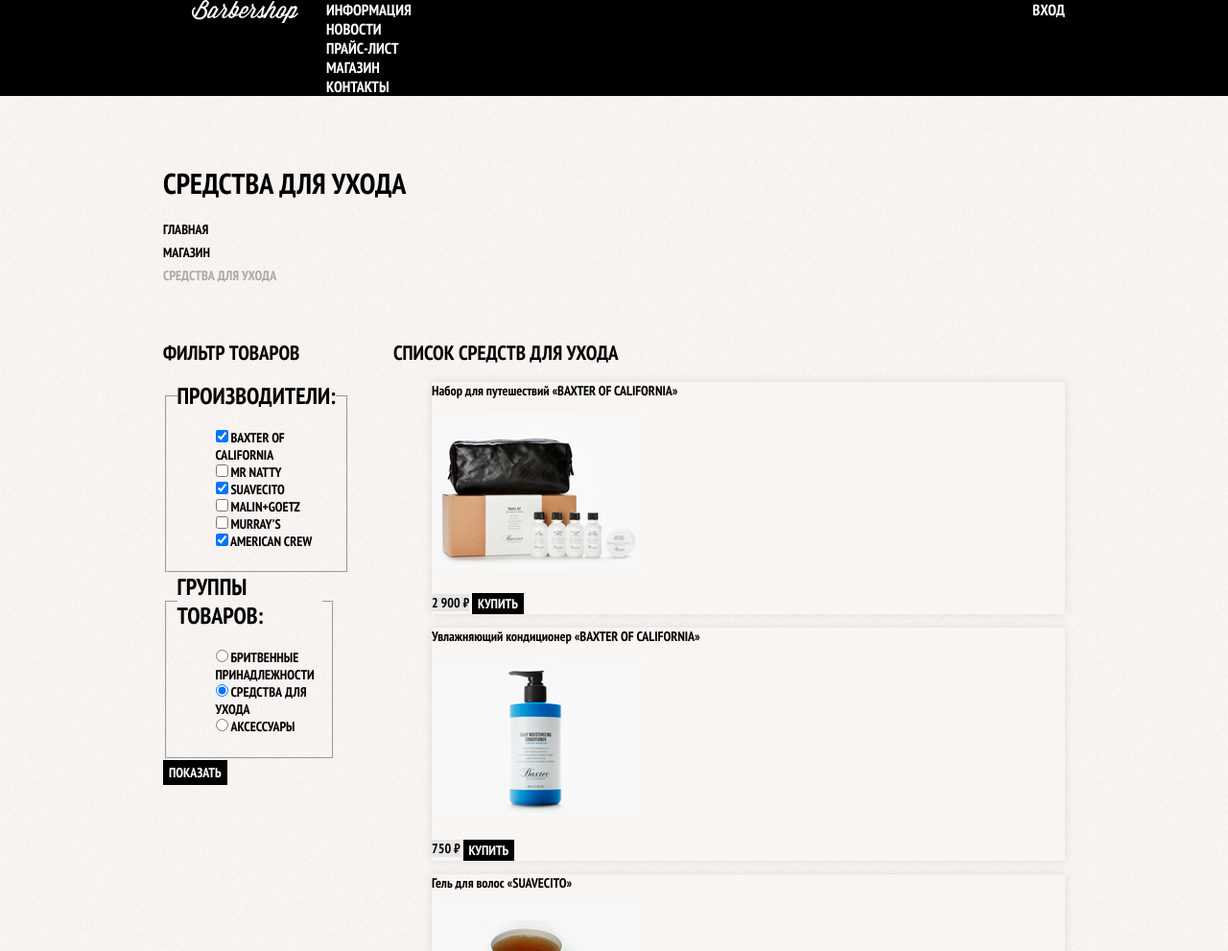
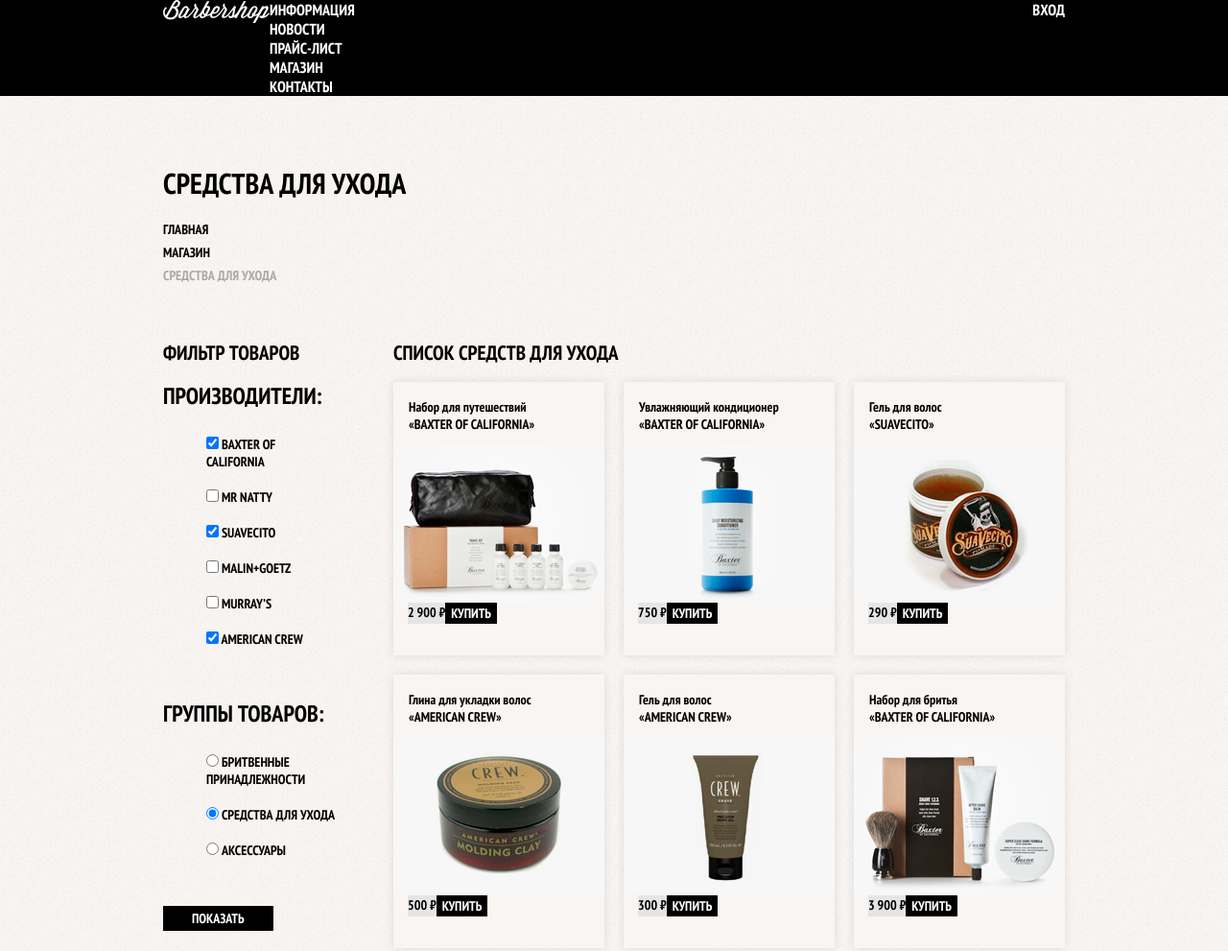
Before and after one commit to zarram89/01.my_barbershop, a plain HTML site: page catalog.html in a window 1280 px wide. Shown: the top 991 px of the page at 96% size. Drawn offline with Linux system fonts and the light colour scheme.

Commit message:
Adds flex to catalog and product pages

```diff
--- a/catalog.html
+++ b/catalog.html
@@ -13,9 +13,7 @@
 <body class="page-body inner-page">
 
   <header class="main-header">
-    <nav class="main-navigation">
-      <div class="main-header-bar">
-        <div class="main-navigation-wrapper">
+    <nav class="main-navigation container">
       <a class="main-header-logo" href="index.html">
         <img src="img/logo.svg" width="111" height="24" alt="Логотип барбершопа «Бородинский»">
       </a>
@@ -23,13 +21,11 @@
         <li><a href="blank.html">Информация</a></li>
         <li><a href="blank.html">Новости</a></li>
         <li><a href="price.html">Прайс-лист</a></li>
-            <li><a href="catalog.html">Магазин</a></li>
+        <li class="site-navigation-current"><a href="catalog.html">Магазин</a></li>
         <li><a href="blank.html">Контакты</a></li>
       </ul>
       <div class="user-navigation">
-            <a class="login-link" href="login.html">Вход</a>
-          </div>
-        </div>
+        <a class="login-link" href="blank.html">Вход</a>
       </div>
     </nav>
   </header>
@@ -214,7 +210,7 @@
     </section>
   </main>
 
-  <footer class="page-footer main-footer">
+  <footer class="main-footer">
     <div class="container">
       <section class="footer-contacts">
         <h2>Как нас найти</h2>
@@ -222,7 +218,7 @@
           Барбершоп «Бородинский»<br>
           Адрес: г. Санкт-Петербург, Б. Конюшенная, д. 19/8<br>
           <a href="blank.html">Как нас найти?</a><br>
-          Телефон: +7 (812) 666-02-66
+          Телефон: <a href="tel:+78126660266">+7 (812) 666-02-66</a>
         </p>
       </section>
       <section class="footer-social">
--- a/style-catalog.css
+++ b/style-catalog.css
@@ -13,7 +13,7 @@
 
 /* Global */
 
-body {
+.page-body {
   min-width: 960px;
   margin: 0;
   padding: 0;
@@ -74,14 +74,40 @@ img {
   margin-bottom: 70px;
 }
 
+.inner-page .main-header {
+  margin-bottom: 70px;
+  background-color: var(--basic-black);
+}
+
 /* Main navigation */
 
 .main-navigation {
-  display: grid;
+  display: flex;
+  flex-direction: column;
+  align-items: center;
   font-size: 16px;
   line-height: 20px;
   color: var(--basic-white);
   background-color: transparent;
+}
+
+.inner-page .main-navigation {
+  align-items: flex-start;
+  flex-direction: row;
+}
+
+.main-navigation-wrapper {
+  width: 100%;
+  margin-bottom: 60px;
+  background-color: var(--basic-black);
+}
+
+/* Logo */
+
+.inner-page .main-header-logo {
+  order: 0;
+  width: 111px;
+  height: 24px;
 }
 
 /* Container */
@@ -92,39 +118,27 @@ img {
   padding: 0 10px;
 }
 
-/* Logo */
-
-.main-header-logo {
-  order: 1;
-  justify-self: center;
+.main-navigation .container {
+  display: flex;
 }
 
-.main-header-bar {
-  background-color: var(--basic-black);
-}
-
-.main-navigation-wrapper {
-  display: grid;
-  grid-template-columns: 1fr min-content;
-  width: 940px;
-  margin: 0 auto;
-  padding: 0 10px;
-}
-
-.inner-page .main-navigation-wrapper {
-  grid-template-columns: 170px 1fr min-content;
-}
-
-.inner-page .main-header-logo {
-  order: 0;
+.main-navigation-wrapper .container {
+  display: flex;
+  justify-content: space-between;
 }
 
 /* Site Navigation */
 
 .site-navigation {
+  width: 620px;
   margin: 0;
   padding: 0;
   list-style: none;
+  min-height: 70px;
+}
+
+.site-navigation-current {
+  position: relative;
 }
 
 .site-navigation-current a:not([href]) {
@@ -134,7 +148,11 @@ img {
 /* User navigation */
 
 .user-navigation {
+  max-width: 140px;
+}
 
+.inner-page .user-navigation {
+  margin-left: auto;
 }
 
 .site-navigation a,
@@ -147,6 +165,11 @@ img {
 .user-navigation a:hover,
 .user-navigation a:focus {
   background-color: var(--basic-extra-dark);
+}
+
+/* Login link */
+.user-navigation .login-link {
+  padding-left: 50px;
 }
 
 /* Button */
@@ -191,7 +214,6 @@ img {
 }
 
 /* Breadcrumbs */
-
 .breadcrumbs {
   padding: 0;
   margin: 0;
@@ -218,12 +240,42 @@ img {
 }
 
 .catalog-list {
+  display: flex;
+  flex-wrap: wrap;
+  padding: 0;
+  margin: 0;
+  margin-bottom: 25px;
   list-style: none;
 }
 
 .catalog-item {
+  width: 220px;
+  min-height: 285px;
+  margin-right: 20px;
+  margin-bottom: 20px;
   background-color: var(--basic-extra-light);
   box-shadow: 0 0 10px rgba(0, 0, 0, 0.1)
+}
+
+.catalog-item:nth-child(3n) {
+  margin-right: 0;
+}
+
+.catalog-category {
+  display: block;
+  text-transform: none;
+}
+
+.catalog-item-image {
+  width: 220px;
+  height: 165px;
+  margin: 0;
+}
+
+.catalog-item-price {
+  display: flex;
+  margin: 15px;
+  margin-top: 0;
 }
 
 .catalog-item a {
@@ -231,6 +283,10 @@ img {
 }
 
 .catalog-item h3 {
+  margin-top: 17px;
+  margin-right: 15px;
+  margin-bottom: 12px;
+  margin-left: 16px;
   font-size: 14px;
   line-height: 18px;
 }
@@ -247,29 +303,53 @@ img {
 }
 
 .catalog-item-price .button {
+  margin-right: 0;
   line-height: 20px;
   color: var(--basic-white);
 }
 
 /* Filters */
+.filters {
+  width: 180px;
+}
 
-.filters {
+.filter fieldset {
+  padding: 0;
+  margin: 0;
+  margin-bottom: 30px;
+  border: none;
+}
 
+.filter fieldset:first-child {
+  margin-bottom: 35px;
 }
 
 .filter legend {
+  margin-bottom: 26px;
   font-size: 24px;
   line-height: 30px;
 }
 
 .filter ul {
+  padding: 0;
+  margin: 0;
   list-style: none;
   line-height: 18px;
+}
+
+.filter-option {
+  margin-bottom: 19px;
+  padding-left: 45px;
 }
 
 .filter-input-checkbox:hover + label,
 .filter-input-checkbox:focus + label {
   color: var(--special);
+}
+
+.filter-button {
+  padding-right: 30px;
+  padding-left: 30px;
 }
 
 /* Pagination */
--- a/style-product.css
+++ b/style-product.css
@@ -13,7 +13,7 @@
 
 /* Global */
 
-body {
+.page-body {
   min-width: 960px;
   margin: 0;
   padding: 0;
@@ -24,7 +24,7 @@ body {
   color: var(--basic-white);
   text-transform: uppercase;
   background-color: var(--basic-black);
-  background-image: url("img/bg.jpg");
+  background-image: url("img//bg.jpg");
   background-position: top center;
   background-repeat: no-repeat;
 }
@@ -74,14 +74,40 @@ img {
   margin-bottom: 70px;
 }
 
+.inner-page .main-header {
+  margin-bottom: 70px;
+  background-color: var(--basic-black);
+}
+
 /* Main navigation */
 
 .main-navigation {
-  display: grid;
+  display: flex;
+  flex-direction: column;
+  align-items: center;
   font-size: 16px;
   line-height: 20px;
   color: var(--basic-white);
   background-color: transparent;
+}
+
+.inner-page .main-navigation {
+  align-items: flex-start;
+  flex-direction: row;
+}
+
+.main-navigation-wrapper {
+  width: 100%;
+  margin-bottom: 60px;
+  background-color: var(--basic-black);
+}
+
+/* Logo */
+
+.inner-page .main-header-logo {
+  order: 0;
+  width: 111px;
+  height: 24px;
 }
 
 /* Container */
@@ -92,39 +118,26 @@ img {
   padding: 0 10px;
 }
 
-/* Logo */
-
-.main-header-logo {
-  order: 1;
-  justify-self: center;
+.main-navigation .container {
+  display: flex;
 }
 
-.main-header-bar {
-  background-color: var(--basic-black);
-}
-
-.main-navigation-wrapper {
-  display: grid;
-  grid-template-columns: 1fr min-content;
-  width: 940px;
-  margin: 0 auto;
-  padding: 0 10px;
-}
-
-.inner-page .main-navigation-wrapper {
-  grid-template-columns: 170px 1fr min-content;
-}
-
-.inner-page .main-header-logo {
-  order: 0;
+.main-navigation-wrapper .container {
+  display: flex;
+  justify-content: space-between;
 }
 
 /* Site Navigation */
 
 .site-navigation {
+  width: 620px;
   margin: 0;
   padding: 0;
   list-style: none;
+}
+
+.site-navigation-current {
+  position: relative;
 }
 
 .site-navigation-current a:not([href]) {
@@ -134,7 +147,11 @@ img {
 /* User navigation */
 
 .user-navigation {
+  max-width: 140px;
+}
 
+.inner-page .user-navigation {
+  margin-left: auto;
 }
 
 .site-navigation a,
@@ -147,6 +164,12 @@ img {
 .user-navigation a:hover,
 .user-navigation a:focus {
   background-color: var(--basic-extra-dark);
+}
+
+/* Login link */
+
+.user-navigation .login-link {
+  padding-left: 50px;
 }
 
 /* Button */
@@ -179,7 +202,7 @@ img {
 .inner-page {
   color: var(--basic-black);
   background-color: var(--basic-extra-light);
-  background-image: url("img/pattern-light.jpg");
+  background-image: url("img//pattern-light.jpg");
   background-position: 0 0;
   background-repeat: repeat;
 }
@@ -304,7 +327,7 @@ img {
   margin-top: 65px;
   color: var(--basic-white);
   background-color: var(--basic-extra-dark);
-  background-image: url("img/pattern-dark.jpg");
+  background-image: url("img//pattern-dark.jpg");
   background-position: 0 0;
   background-repeat: repeat;
 }
@@ -313,7 +336,7 @@ img {
   margin-top: 45px;
   background-image:
     linear-gradient(to bottom, black, transparent),
-    url("img/pattern-dark.jpg");
+    url("img//pattern-dark.jpg");
   background-size: 10px 40px, auto;
   background-position: 0 0;
   background-repeat: repeat-x, repeat;
@@ -398,7 +421,7 @@ img {
   display: none;
   color: var(--basic-black);
   background-color: var(--basic-extra-light);
-  background-image: url("img/pattern-light.jpg");
+  background-image: url("img//pattern-light.jpg");
   background-position: 0 0;
   background-repeat: repeat;
   box-shadow: 0 30px 50px rgba(0, 0, 0, 0.7);
```
Also changed, not shown: product.html (+6 -10 lines). Lines whose indentation alone changed are shown as unchanged.
